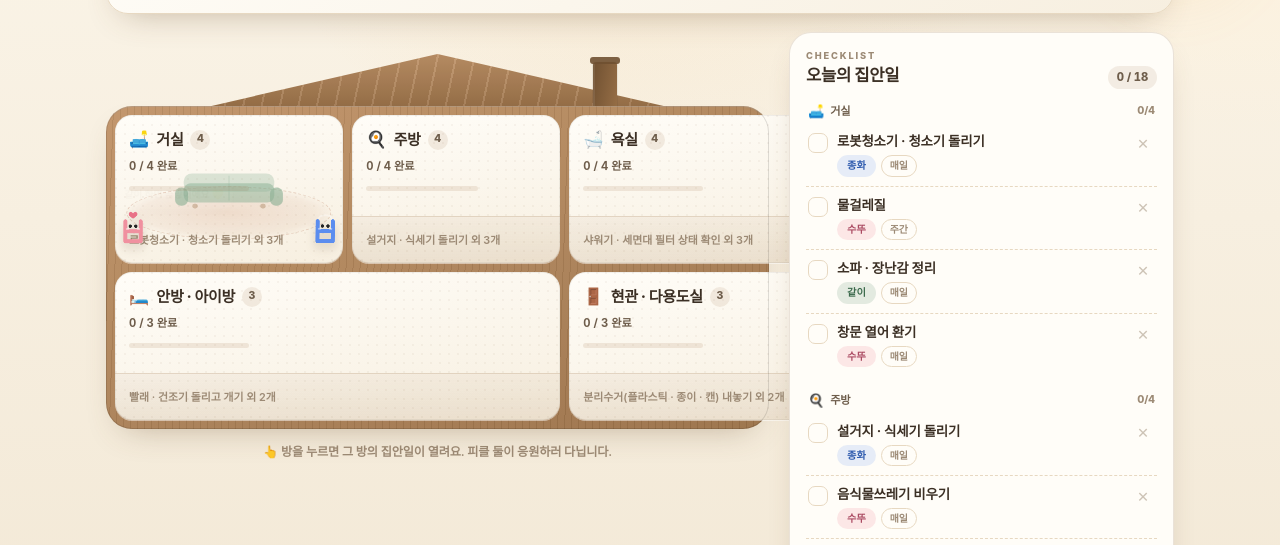
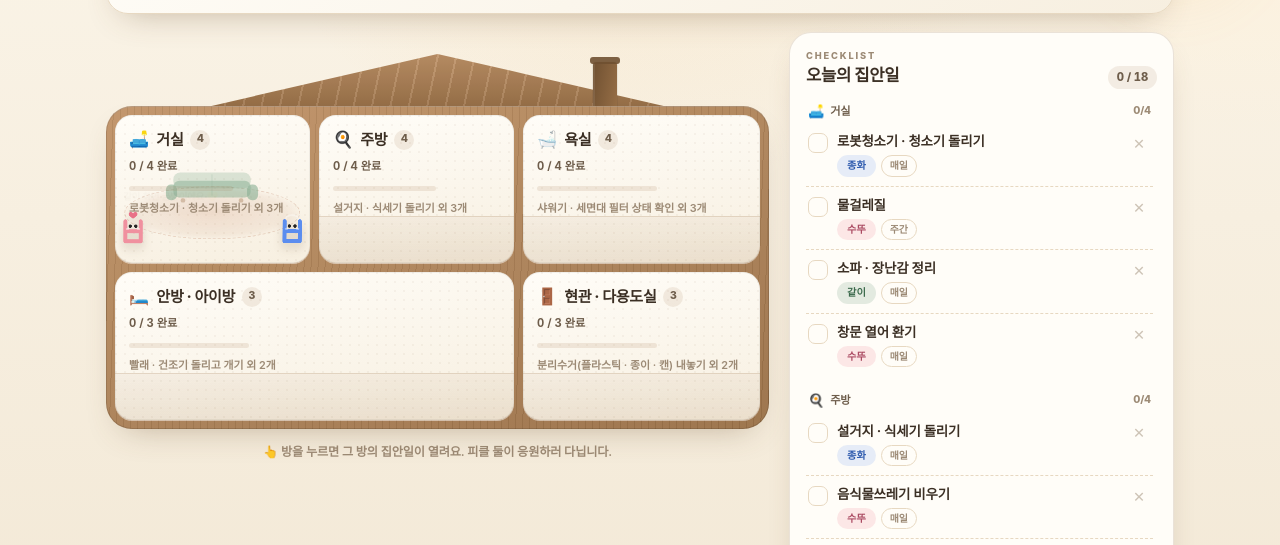
Before and after one commit to mpx9109-alt/Pickle-house, a plain HTML site: page index.html in a window 1280 px wide. Shown: the part 182-727 px from the top of the page. Drawn offline with Linux system fonts and the light colour scheme.

Commit message:
방 미리보기 위치, 말풍선 크기, 스크롤바 다듬기

```diff
--- a/assets/style.css
+++ b/assets/style.css
@@ -356,7 +356,7 @@ main { padding-bottom: 36px; }
 .room.is-done .room-bar span { background: var(--pickle); }
 
 .room-preview {
-  display: block; margin-top: auto; padding: 14px 46px 0 0;
+  display: block; margin-top: 7px; padding-right: 8px;
   font-size: .68rem; line-height: 1.4; font-weight: 600; color: var(--ink-3);
   white-space: nowrap; overflow: hidden; text-overflow: ellipsis;
 }
@@ -413,11 +413,11 @@ main { padding-bottom: 36px; }
 
 .say {
   position: absolute; bottom: calc(100% + 6px);
-  width: max-content; max-width: 148px;
-  padding: 6px 9px; border-radius: 12px 12px 4px 12px;
+  width: max-content; max-width: 128px;
+  padding: 5px 8px; border-radius: 12px 12px 4px 12px;
   background: var(--paper); color: var(--ink);
   border: 1px solid var(--line); box-shadow: var(--shadow-sm);
-  font-size: .66rem; line-height: 1.4; font-weight: 700; text-align: left;
+  font-size: .63rem; line-height: 1.38; font-weight: 700; text-align: left;
   opacity: 0; transform: translateY(5px) scale(.94);
   transition: opacity .25s ease, transform .3s cubic-bezier(.2, .9, .3, 1.1);
 }
@@ -454,7 +454,14 @@ main { padding-bottom: 36px; }
   background: rgba(154, 113, 72, .12); padding: 3px 9px; border-radius: 99px;
   font-variant-numeric: tabular-nums; white-space: nowrap;
 }
-.list-scroll { margin-top: 8px; overflow-y: auto; min-height: 0; flex: 1 1 auto; }
+.list-scroll {
+  margin-top: 8px; overflow-y: auto; min-height: 0; flex: 1 1 auto;
+  scrollbar-width: thin; scrollbar-color: rgba(154, 113, 72, .35) transparent;
+  padding-right: 4px;
+}
+.list-scroll::-webkit-scrollbar { width: 8px; }
+.list-scroll::-webkit-scrollbar-thumb { background: rgba(154, 113, 72, .3); border-radius: 99px; }
+.list-scroll::-webkit-scrollbar-track { background: transparent; }
 
 .group-head {
   display: flex; align-items: center; gap: 6px;
```
